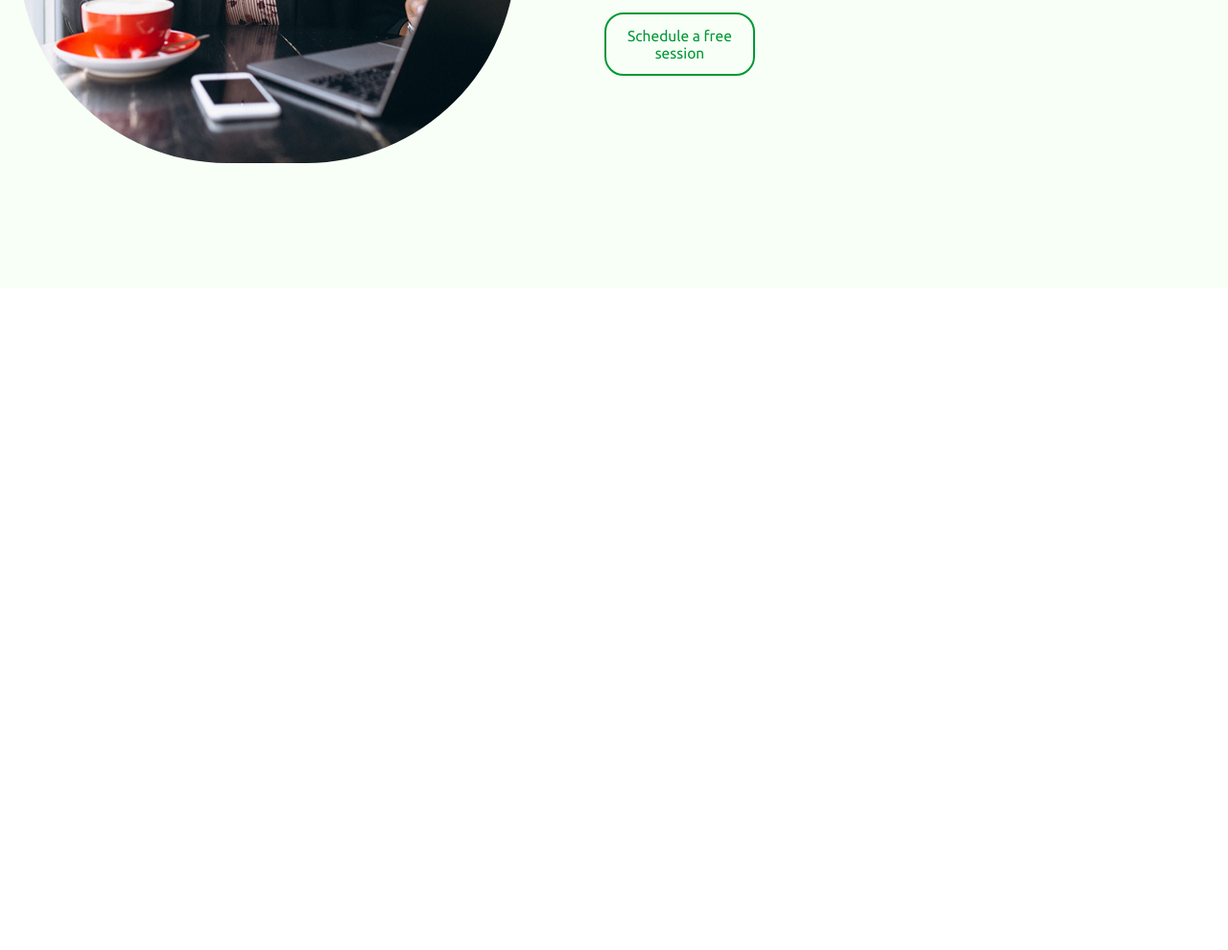
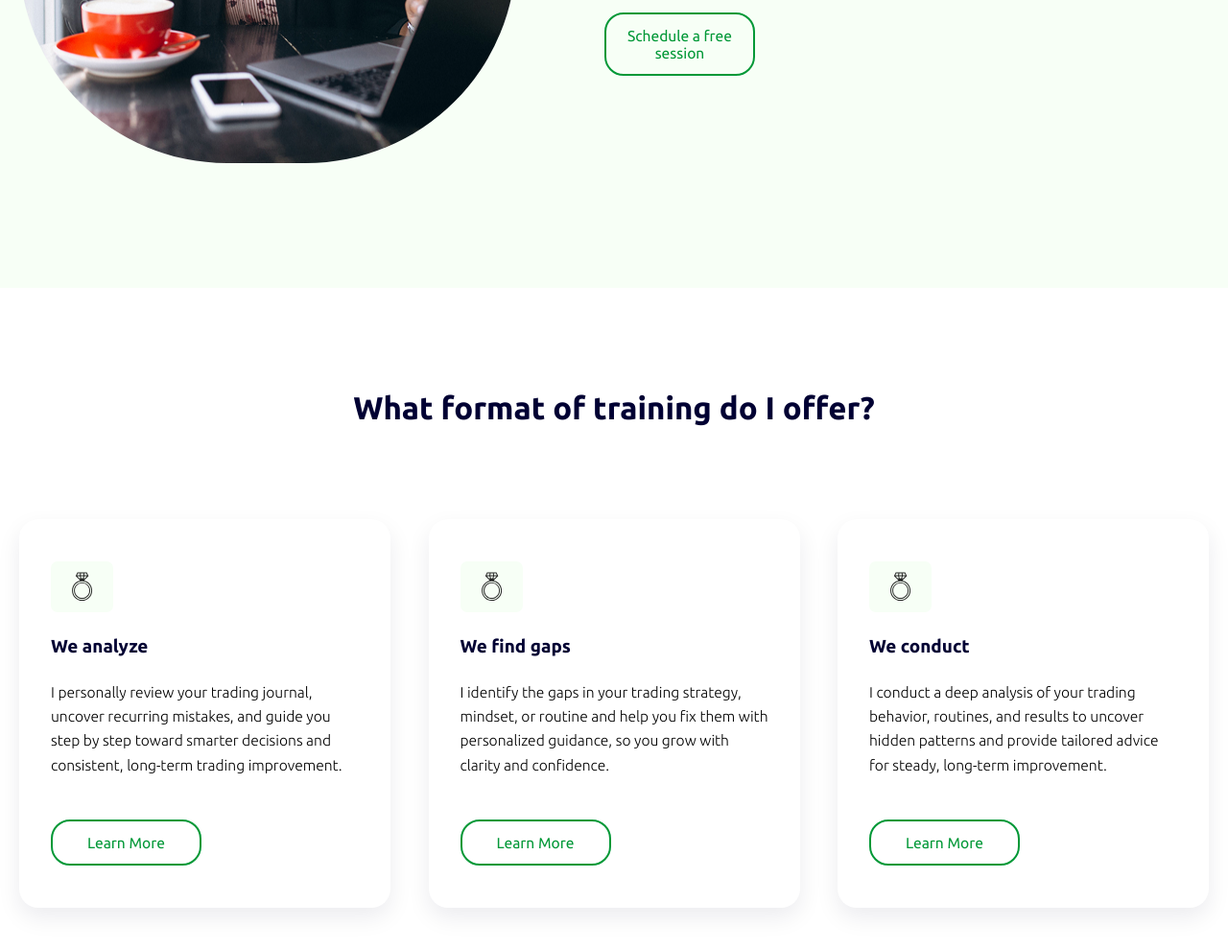
Before and after one commit to AndriiIladii/TradingCoachSite, a website built with webpack: page src/index.html in a window 1280 px wide. Shown: the part 1365-2355 px from the top of the page at 96% size. Before the commit the page ends 1665 px from the top, so only its background shows below. Built offline with nearby package versions, Linux system fonts and the light colour scheme.

Commit message:
added solutions section

```diff
--- a/src/index.html
+++ b/src/index.html
@@ -91,6 +91,57 @@
           </div>
         </div>
       </section>
+      <section class="solutions__section">
+        <div class="container">
+          <div class="solutions__info">
+            <h2>What format of training do I offer?</h2>
+          </div>
+          <div class="solutions__cards">
+            <div class="solutions__cards--item">
+              <div class="solutions__item--image">
+                <img src="../assets/emoji.svg" alt="" />
+              </div>
+              <div class="solutions__item--info">
+                <h4>We analyze</h4>
+                <p>
+                  I personally review your trading journal, uncover recurring
+                  mistakes, and guide you step by step toward smarter decisions
+                  and consistent, long-term trading improvement.
+                </p>
+                <button class="solutions__item--btn btn">Learn More</button>
+              </div>
+            </div>
+            <div class="solutions__cards--item">
+              <div class="solutions__item--image">
+                <img src="../assets/emoji.svg" alt="" />
+              </div>
+              <div class="solutions__item--info">
+                <h4>We find gaps</h4>
+                <p>
+                  I identify the gaps in your trading strategy, mindset, or
+                  routine and help you fix them with personalized guidance, so
+                  you grow with clarity and confidence.
+                </p>
+                <button class="solutions__item--btn btn">Learn More</button>
+              </div>
+            </div>
+            <div class="solutions__cards--item">
+              <div class="solutions__item--image">
+                <img src="../assets/emoji.svg" alt="" />
+              </div>
+              <div class="solutions__item--info">
+                <h4>We conduct</h4>
+                <p>
+                  I conduct a deep analysis of your trading behavior, routines,
+                  and results to uncover hidden patterns and provide tailored
+                  advice for steady, long-term improvement.
+                </p>
+                <button class="solutions__item--btn btn">Learn More</button>
+              </div>
+            </div>
+          </div>
+        </div>
+      </section>
     </main>
   </body>
 </html>
--- a/styles/base/buttons.scss
+++ b/styles/base/buttons.scss
@@ -15,7 +15,8 @@
 }
 
 .header__contact--btn,
-.service__section--btn {
+.service__section--btn,
+.solutions__item--btn {
   &:hover {
     color: $color-white;
     background-color: $color-darkGreen;
--- /dev/null
+++ b/styles/blocks/solutions.scss
@@ -0,0 +1,45 @@
+@use "../base/buttons";
+@use "../base/vars" as *;
+
+.solutions__section {
+  padding: 100px 0;
+}
+
+.solutions__info {
+  text-align: center;
+}
+
+.solutions__cards {
+  margin-top: 92px;
+  display: flex;
+  justify-content: space-between;
+  &--item {
+    display: flex;
+    flex-direction: column;
+    width: 387px;
+    border-radius: 20px;
+    padding: 44px 33px;
+    box-shadow: 0 10px 25px 0 rgba(0, 0, 51, 0.08);
+    background: $color-white;
+  }
+}
+
+.solutions__item--image {
+  display: flex;
+  align-items: center;
+  justify-content: center;
+  border-radius: 7px;
+  width: 65px;
+  height: 53px;
+  background-color: $color-lightGreen;
+}
+
+.solutions__item--info {
+  h4 {
+    margin: 21px 0;
+  }
+
+  p {
+    margin-bottom: 44px;
+  }
+}
--- a/styles/main.scss
+++ b/styles/main.scss
@@ -11,3 +11,4 @@
 @use "./blocks/header";
 @use "./blocks/hero";
 @use "./blocks/services";
+@use "./blocks/solutions";
```
Also changed, not shown: assets/emoji.svg (added).
